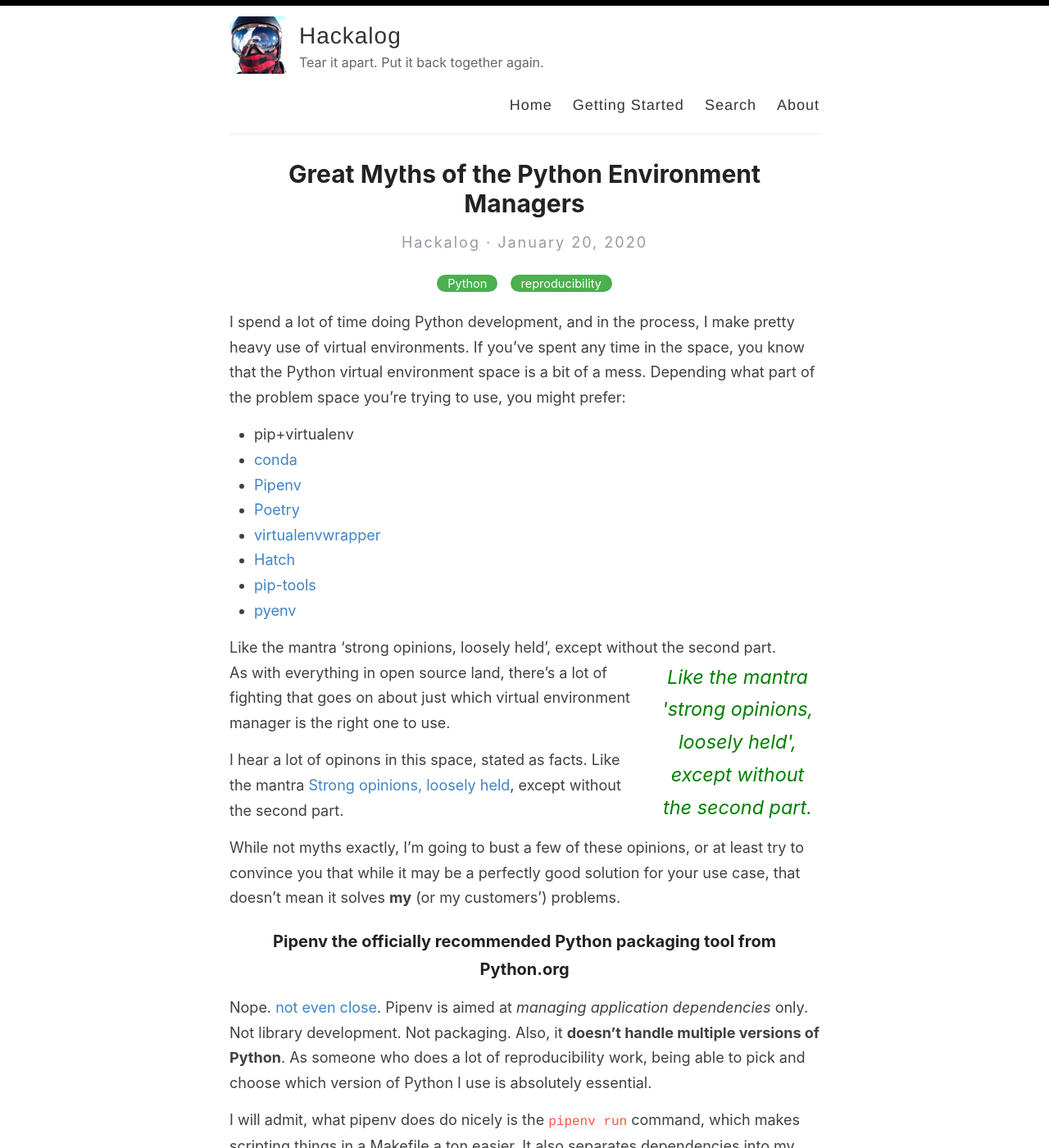
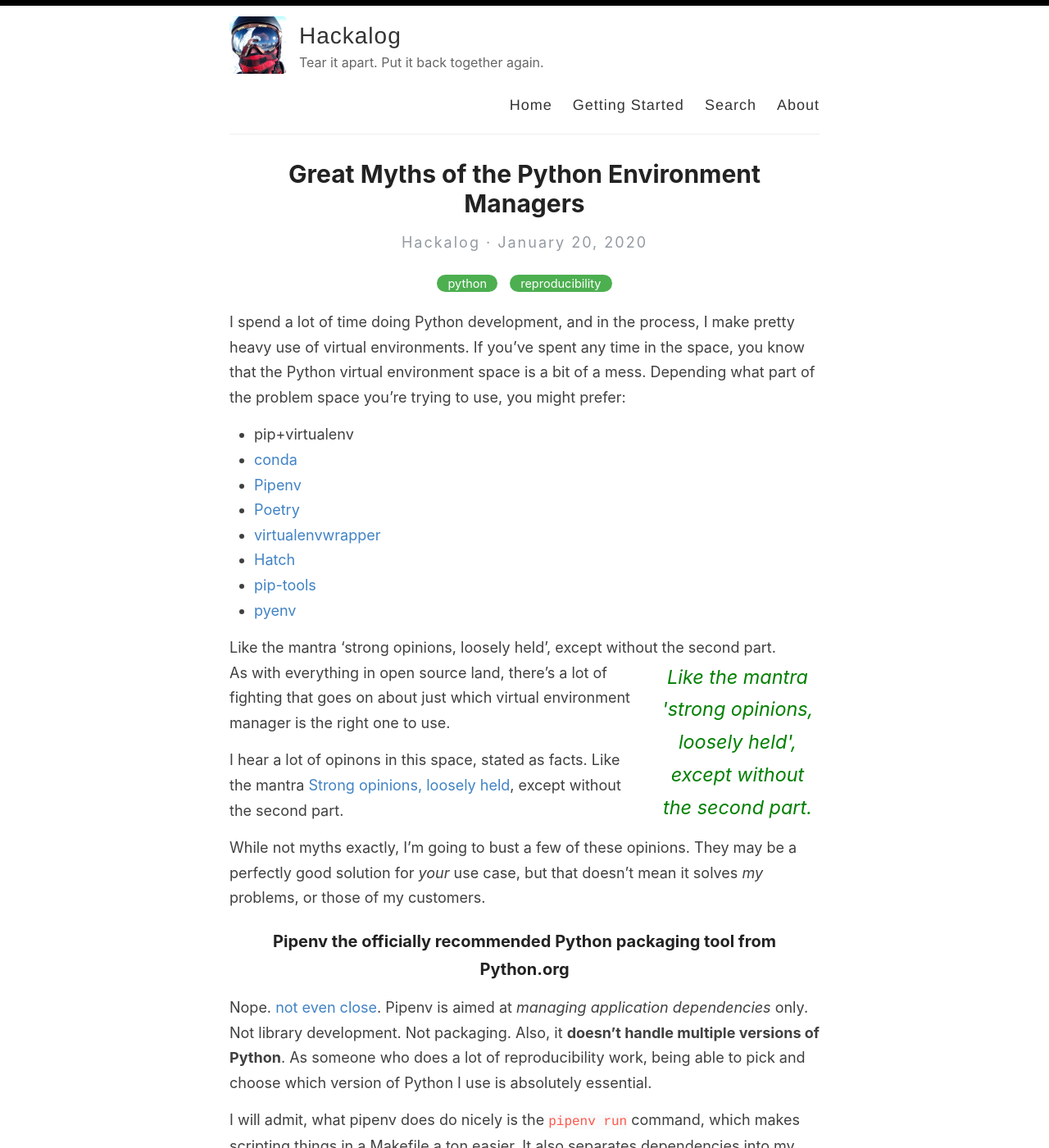
Before and after one commit to hackalog/hackalog.github.io, a Jekyll site: the page built from _posts/2020-01-20-virtualenvs.md, in a window 1280 px wide and 1400 px high. Shown: the whole window at 82% size. Built offline with Jekyll 4.4.1, drawn with Linux system fonts in a browser that asks for light colours; some of the changed text lies outside the part shown.

Commit message:
fix awk paragraph

```diff
--- a/_posts/2020-01-20-virtualenvs.md
+++ b/_posts/2020-01-20-virtualenvs.md
@@ -2,7 +2,7 @@
 layout: post
 title: Great Myths of the Python Environment Managers
 date: 2020-01-20
-categories: [Python, reproducibility]
+categories: [python, reproducibility]
 excerpt: In open source land, there's a lot of fighting that goes on about just which virtual environment manager is the right one to use. While not myths exactly, I'm going to bust a few of these opinions, or at least try to convince you that while it may be a perfectly good solution for your use case, that doesn't mean it solves my (or my customers') problems.
 ---
 
@@ -29,10 +29,10 @@
 I hear a lot of opinons in this space, stated as facts. Like the mantra
 [Strong opinions, loosely held][SOLH], except without the second part.
 
-While not myths exactly, I'm going to bust a few of these opinions, or
-at least try to convince you that while it may be a perfectly good
-solution for your use case, that doesn't mean it solves **my**
-(or my customers') problems.
+While not myths exactly, I'm going to bust a few of these
+opinions. They may be a perfectly good solution for *your* use case,
+but that doesn't mean it solves *my* problems, or those of my
+customers.
 
 
 ### Pipenv the officially recommended Python packaging tool from Python.org
```
Also changed, not shown: other parts of _posts/2020-01-20-virtualenvs.md (+2 -0 lines).
